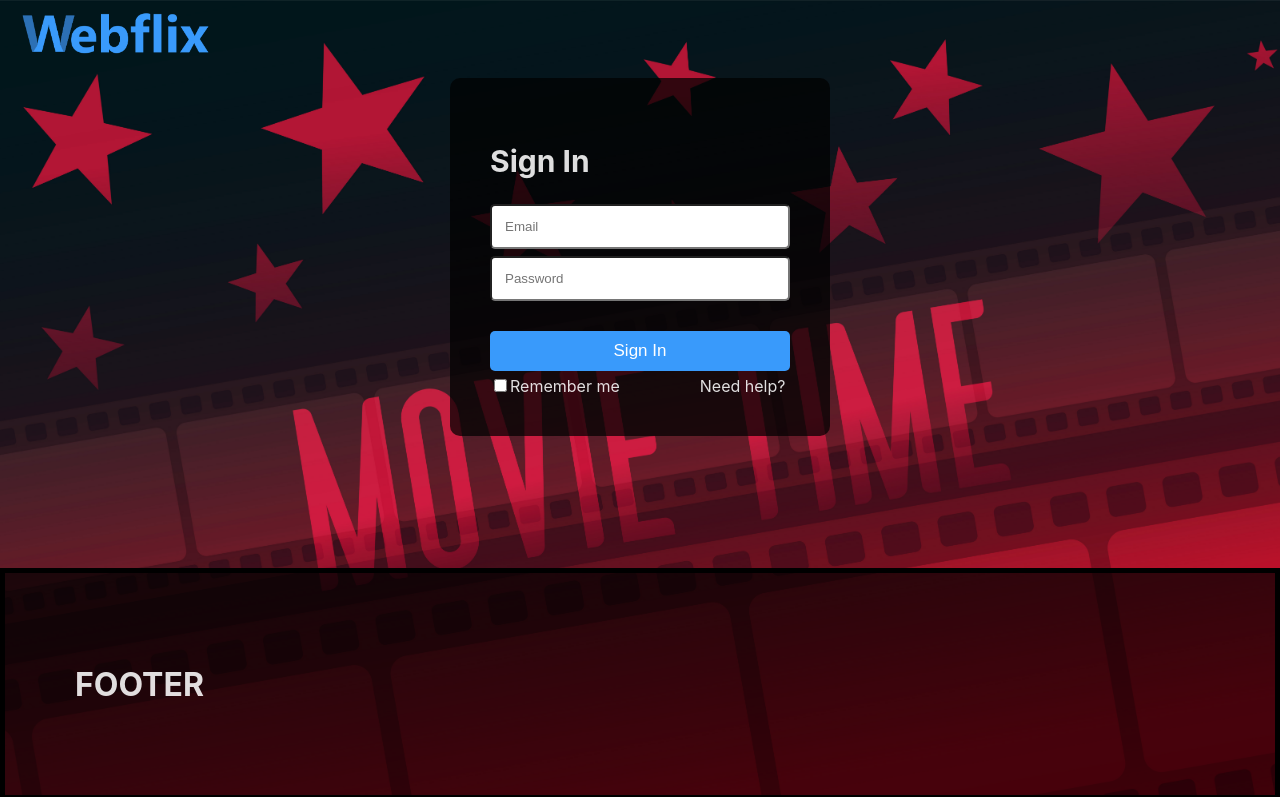
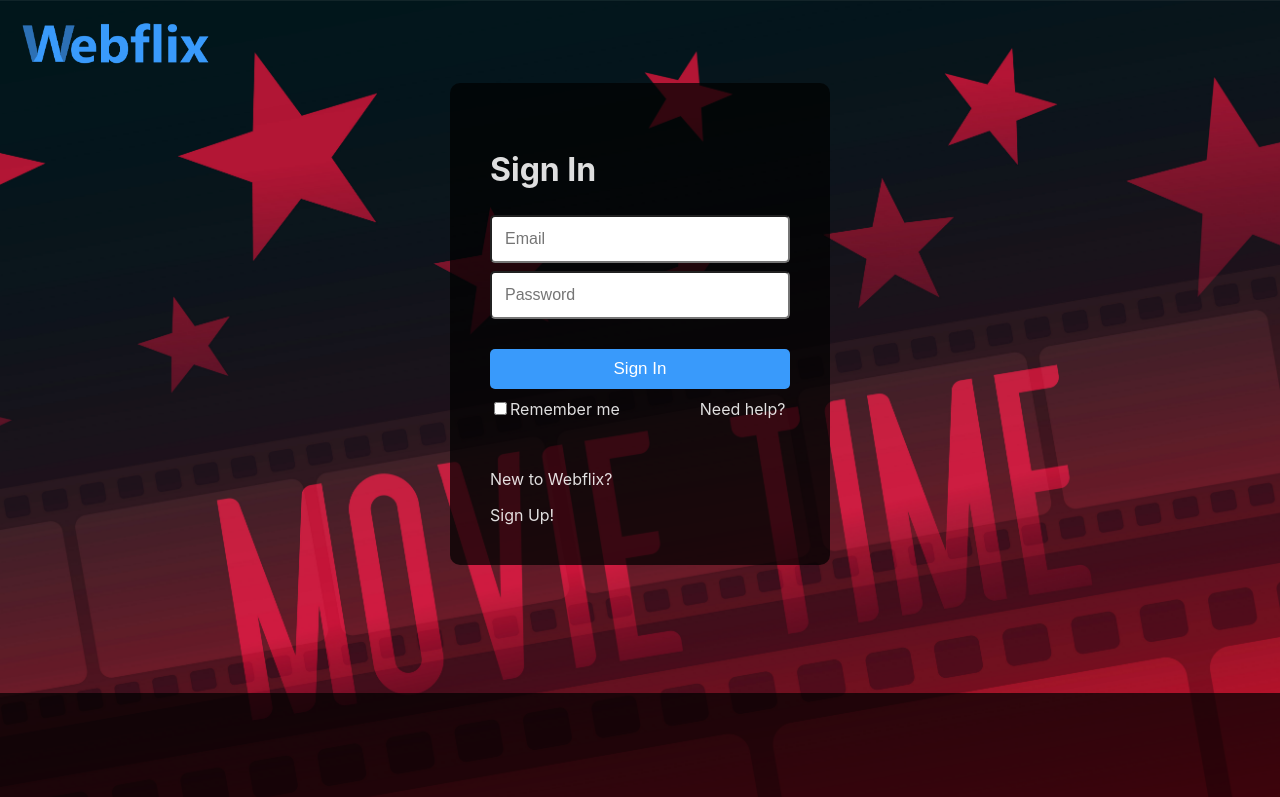
Before and after one commit to Jovans55/Webflix, a React (Vite) app: page / in a window 1280 px wide. Shown: the top 797 px of the page. Built offline with nearby package versions, Linux system fonts and the light colour scheme.

Commit message:
CHANGES made the footer larger finished the sign in now need to add function

```diff
--- a/package.json
+++ b/package.json
@@ -11,7 +11,8 @@
   },
   "dependencies": {
     "react": "^18.2.0",
-    "react-dom": "^18.2.0"
+    "react-dom": "^18.2.0",
+    "react-router-dom": "^6.21.1"
   },
   "devDependencies": {
     "@types/react": "^18.2.43",
--- a/src/App.jsx
+++ b/src/App.jsx
@@ -3,23 +3,27 @@ function App() {
   return (
     <div className="appContainer">
       <header>
-        <img src='/webflix.png' alt='Webflix logo light blue' width={"200px"} height={"100%"} style={{margin: "0px 15px"}}/>
+        <img src='/webflix.png' alt='Webflix logo light blue' width={"200px"} height={"100%"} style={{margin: "10px 0px 0px 15px"}}/>
       </header>
       <section id='signInContainer'>
         <div id='signIn'>
-          <h1 style={{fontSize: "30px"}}>Sign In</h1>
-          <input className="inputField" style={{display:"block"}} placeholder='Email'></input>
-          <input className="inputField" style={{display:"block"}} placeholder='Password' type="password"></input>
-          <button style={{color: "white", backgroundColor: "#399afb", width: "300px", padding: "10px 15px", border: "none",borderRadius: "5px", margin: "30px 0px 5px", fontSize: "17px"}}>Sign In</button>
-          <div>
+          <h1 style={{fontSize: "32px"}}>Sign In</h1>
+          <input className="inputField" placeholder='Email'></input>
+          <input className="inputField" placeholder='Password' type="password"></input>
+          <button style={{color: "white", backgroundColor: "#399afb", width: "300px", padding: "10px 15px", border: "none", borderRadius: "5px", margin: "30px 0px 10px", fontSize: "17px"}}>Sign In</button>
+          <div style={{marginBottom: "50px"}}>
             <input type="checkbox" name="Remeber me" value="Remeber" />
             <label style={{marginRight: "80px"}}>Remember me</label>
-            <label>Need help?</label>
+            <a>Need help?</a>
           </div>
+          <p>New to Webflix?</p>
+          <a>Sign Up!</a>
         </div>
       </section>
       <footer>
-        <h1>FOOTER</h1>
+        <div>
+          <h1>FOOTER</h1>
+        </div>
       </footer>
     </div>
   );
--- a/src/index.css
+++ b/src/index.css
@@ -42,23 +42,23 @@ body {
 }
 
 #root > .appContainer footer {
-  border: 5px solid black;
-  padding: 70px;
+  padding: 100px;
+  display: flex;
+  justify-content: center;
   background-color: rgba(0, 0, 0, 0.721);
 }
 
 .inputField{
+  font-size: 16px;
   padding: 13px;
   width: 270px;
   border-radius: 5px;
-  margin-top: 7px;
+  margin-top: 8px;
+  display: block;
 }
 
 @media screen and (max-width: 650px) {
-  :root {
-    background-image: none;
-    background-color: black;
-  }
+
 }
 
 @media (prefers-color-scheme: light) {
```
Also changed, not shown: 1 other file (tests, documents, lock files or other folders).
